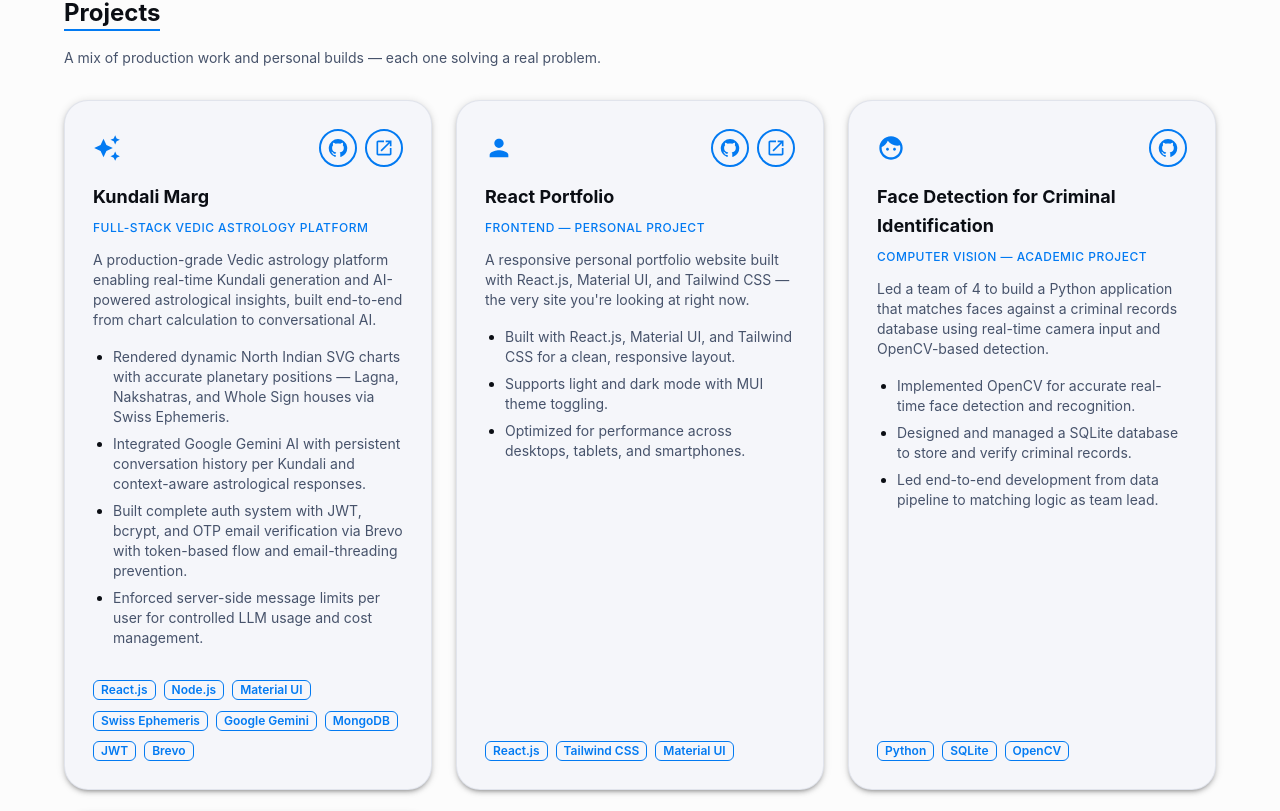
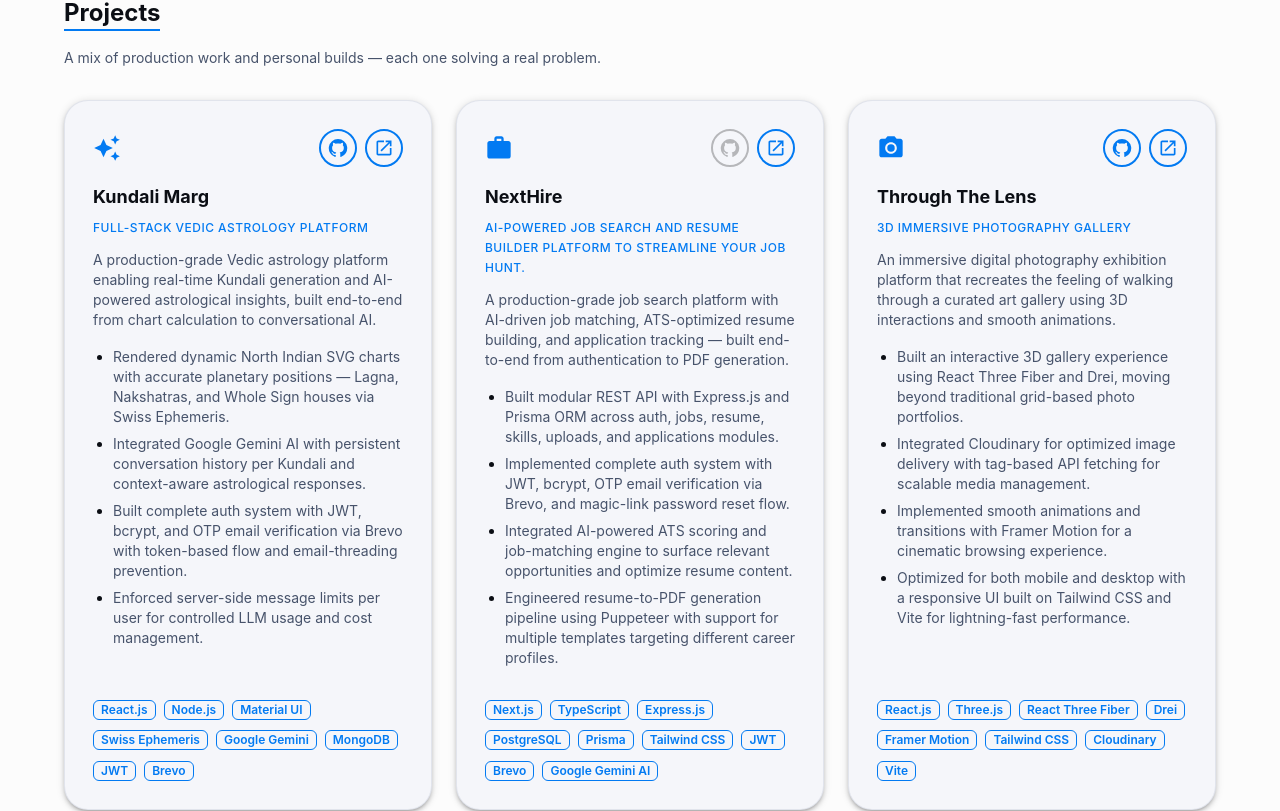
Before and after one commit to adityakaushik01/React-Portfolio, a React (Vite) app: page / in a window 1280 px wide. Shown: the part 2896-3707 px from the top of the page. Built offline with nearby package versions, Linux system fonts and the light colour scheme.

Commit message:
Updated project and skills

```diff
--- a/src/components/Experience.jsx
+++ b/src/components/Experience.jsx
@@ -55,6 +55,9 @@
 
 const skills = [
    "React.js",
+   "TypeScript",
+   "Next.js",
+   "PostgreSQL",
    "JavaScript (ES6+)",
    "Node.js",
    "Express.js",
--- a/src/components/Projects.jsx
+++ b/src/components/Projects.jsx
@@ -1,7 +1,9 @@
 import Box from "@mui/material/Box";
-import { Container, Typography, Grid, Paper, Chip } from "@mui/material";
+import { Container, Typography, Grid, Paper, Chip, Tooltip } from "@mui/material";
 import GitHubIcon from "@mui/icons-material/GitHub";
 import AutoAwesomeIcon from "@mui/icons-material/AutoAwesome";
+import CameraAltIcon from '@mui/icons-material/CameraAlt';
+import WorkIcon from '@mui/icons-material/Work';
 import FaceIcon from "@mui/icons-material/Face";
 import HouseIcon from "@mui/icons-material/House";
 import PersonIcon from "@mui/icons-material/Person";
@@ -35,6 +37,57 @@
     ],
     githubLink: "https://github.com/adityakaushik01/Kundali-Marg",
     liveLink: "https://kundali-marg.vercel.app/",
+  },
+  {
+    icon: <WorkIcon sx={{ fontSize: 28, color: "primary.main" }} />,
+    title: "NextHire",
+    subtitle: "AI-powered job search and resume builder platform to streamline your job hunt.",
+    description:
+      "A production-grade job search platform with AI-driven job matching, ATS-optimized resume building, and application tracking — built end-to-end from authentication to PDF generation.",
+    highlights: [
+      "Built modular REST API with Express.js and Prisma ORM across auth, jobs, resume, skills, uploads, and applications modules.",
+      "Implemented complete auth system with JWT, bcrypt, OTP email verification via Brevo, and magic-link password reset flow.",
+      "Integrated AI-powered ATS scoring and job-matching engine to surface relevant opportunities and optimize resume content.",
+      "Engineered resume-to-PDF generation pipeline using Puppeteer with support for multiple templates targeting different career profiles.",
+    ],
+    technologies: [
+      "Next.js",
+      "TypeScript",
+      "Express.js",
+      "PostgreSQL",
+      "Prisma",
+      "Tailwind CSS",
+      "JWT",
+      "Brevo",
+      "Google Gemini AI",
+    ],
+    githubLink: "",
+    liveLink: "https://nexthire-tech.vercel.app/",
+  },
+  {
+  icon: <CameraAltIcon sx={{ fontSize: 28, color: "primary.main" }} />,
+  title: "Through The Lens",
+  subtitle: "3D Immersive Photography Gallery",
+  description:
+    "An immersive digital photography exhibition platform that recreates the feeling of walking through a curated art gallery using 3D interactions and smooth animations.",
+  highlights: [
+    "Built an interactive 3D gallery experience using React Three Fiber and Drei, moving beyond traditional grid-based photo portfolios.",
+    "Integrated Cloudinary for optimized image delivery with tag-based API fetching for scalable media management.",
+    "Implemented smooth animations and transitions with Framer Motion for a cinematic browsing experience.",
+    "Optimized for both mobile and desktop with a responsive UI built on Tailwind CSS and Vite for lightning-fast performance.",
+  ],
+  technologies: [
+    "React.js",
+    "Three.js",
+    "React Three Fiber",
+    "Drei",
+    "Framer Motion",
+    "Tailwind CSS",
+    "Cloudinary",
+    "Vite",
+  ],
+  githubLink: "https://github.com/adityakaushik01/through-the-lens",
+  liveLink: "https://through-the-lens.vercel.app/",
 },
   {
     icon: <PersonIcon sx={{ fontSize: 28, color: "primary.main" }} />,
@@ -211,15 +264,31 @@
                   {project.icon}
 
                   <Box sx={{ display: "flex", gap: 1 }}>
+                    {/* GitHub Button — shows tooltip if repo is private */}
+                    <Tooltip
+                      title={
+                        !project.githubLink
+                          ? "Private repository — check live link for project"
+                          : ""
+                      }
+                      arrow
+                      placement="top"
+                    >
+                      {/* span needed so Tooltip works when inner element is non-interactive */}
+                      <span>
                         <motion.div
                           whileHover={{ scale: 1.1 }}
                           whileTap={{ scale: 0.95 }}
                         >
                           <Box
-                        component="a"
-                        href={project.githubLink}
-                        target="_blank"
-                        rel="noopener noreferrer"
+                            component={project.githubLink ? "a" : "div"}
+                            href={project.githubLink || undefined}
+                            target={project.githubLink ? "_blank" : undefined}
+                            rel={
+                              project.githubLink
+                                ? "noopener noreferrer"
+                                : undefined
+                            }
                             aria-label="GitHub"
                             sx={{
                               display: "flex",
@@ -229,19 +298,31 @@
                               height: 38,
                               borderRadius: "50%",
                               border: "2px solid",
-                          borderColor: "primary.main",
-                          color: "primary.main",
+                              borderColor: project.githubLink
+                                ? "primary.main"
+                                : "action.disabled",
+                              color: project.githubLink
+                                ? "primary.main"
+                                : "action.disabled",
+                              cursor: project.githubLink
+                                ? "pointer"
+                                : "not-allowed",
                               transition: "all 0.25s ease",
-                          "&:hover": {
+                              "&:hover": project.githubLink
+                                ? {
                                     backgroundColor: "primary.main",
                                     color: "#fff",
-                          },
+                                  }
+                                : {},
                             }}
                           >
                             <GitHubIcon fontSize="small" />
                           </Box>
                         </motion.div>
+                      </span>
+                    </Tooltip>
 
+                    {/* Live Link Button */}
                     {project.liveLink && (
                       <motion.div
                         whileHover={{ scale: 1.1 }}
```
Lines whose indentation alone changed are shown as unchanged.
